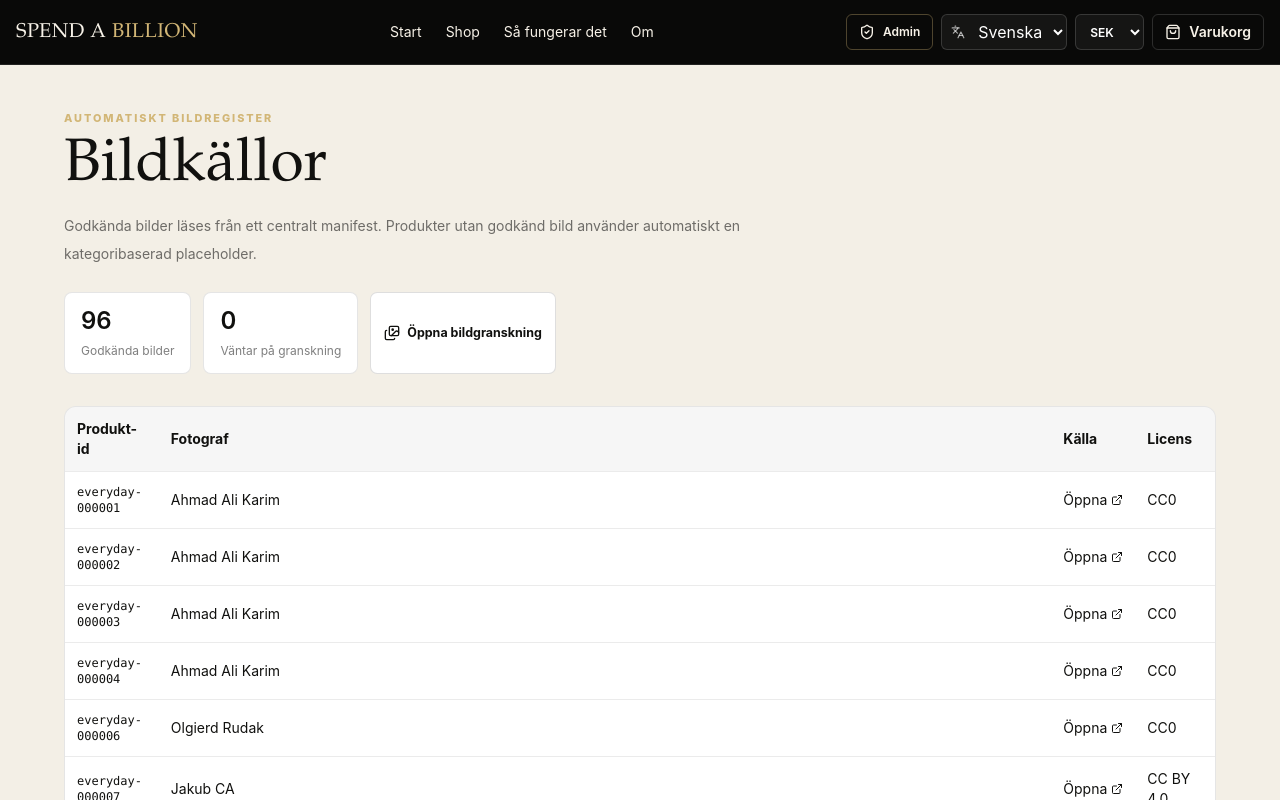
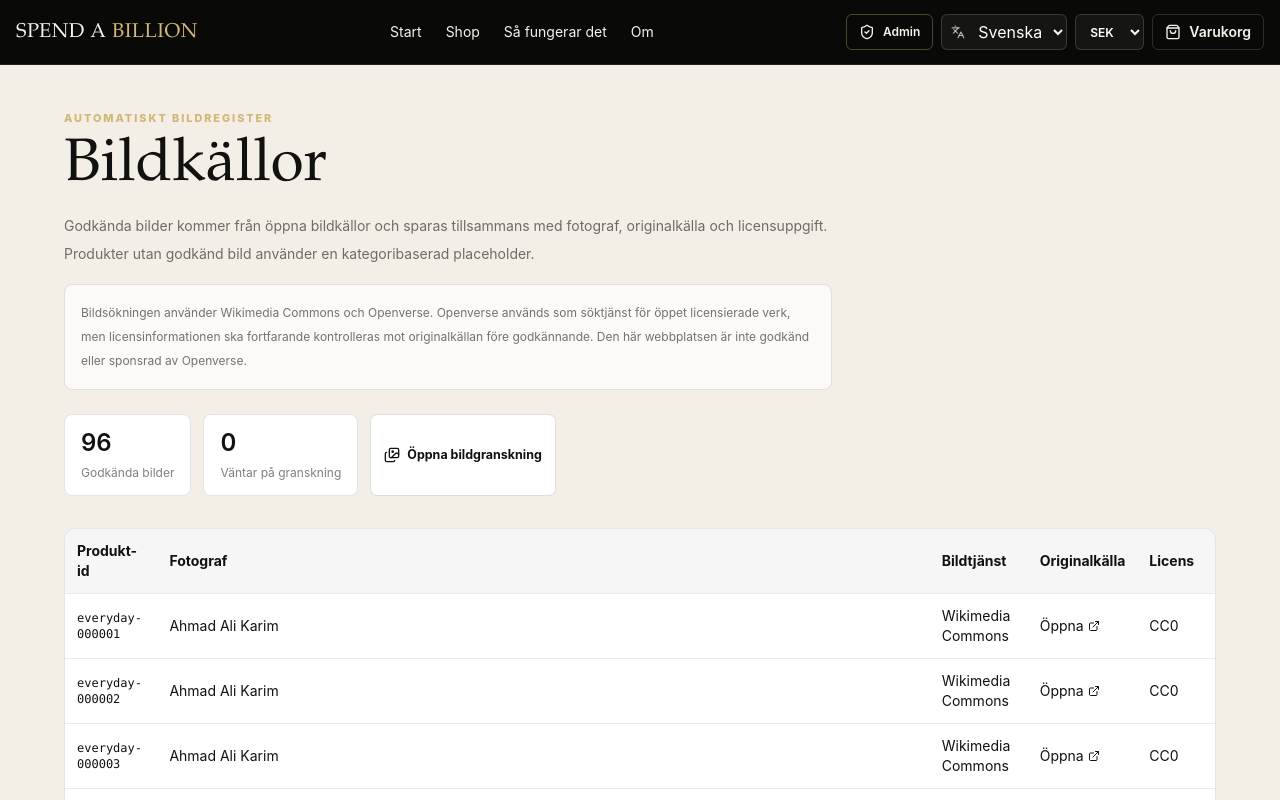
Before and after one commit to Baconpannkaka/spend-a-billion-image, a Next.js app: page /bildkallor in a window 1280 px wide. Shown: the top 800 px of the page. Built offline with nearby package versions, Linux system fonts and the light colour scheme.

Commit message:
feat(images): document multi-source image credits

```diff
--- a/src/app/bildkallor/page.tsx
+++ b/src/app/bildkallor/page.tsx
@@ -13,12 +13,24 @@ function readJson<T>(filename: string, fallback: T): T {
   catch { return fallback; }
 }
 
+function sourceName(sourceType?: string, provider?: string) {
+  if (sourceType === "openverse") return provider ? `Openverse · ${provider}` : "Openverse";
+  return "Wikimedia Commons";
+}
+
 export default function ImageSourcesPage() {
   const manifest = readJson<ImageManifest>("image-manifest.json", { version: 2, generatedAt: "", images: [] });
   const review = readJson<ImageReviewQueue>("image-review.json", { version: 2, generatedAt: "", items: [] });
   const sourced = manifest.images.filter((image) => image.status === "approved");
   const pending = review.items.filter((item) => item.status === "pending").length;
-  return <section className="bg-[var(--paper)] py-12 text-[var(--ink)]"><div className="shell max-w-6xl"><p className="eyebrow text-[var(--gold-dark)]">Automatiskt bildregister</p><h1 className="mt-3 font-display text-5xl md:text-6xl">Bildkällor</h1><p className="mt-4 max-w-3xl text-sm leading-7 text-black/55">Godkända bilder läses från ett centralt manifest. Produkter utan godkänd bild använder automatiskt en kategoribaserad placeholder.</p>
+  return <section className="bg-[var(--paper)] py-12 text-[var(--ink)]"><div className="shell max-w-6xl">
+    <p className="eyebrow text-[var(--gold-dark)]">Automatiskt bildregister</p>
+    <h1 className="mt-3 font-display text-5xl md:text-6xl">Bildkällor</h1>
+    <p className="mt-4 max-w-3xl text-sm leading-7 text-black/55">Godkända bilder kommer från öppna bildkällor och sparas tillsammans med fotograf, originalkälla och licensuppgift. Produkter utan godkänd bild använder en kategoribaserad placeholder.</p>
+    <div className="mt-4 max-w-3xl rounded-lg border border-black/10 bg-white/65 p-4 text-xs leading-6 text-black/55">
+      Bildsökningen använder Wikimedia Commons och Openverse. Openverse används som söktjänst för öppet licensierade verk, men licensinformationen ska fortfarande kontrolleras mot originalkällan före godkännande. Den här webbplatsen är inte godkänd eller sponsrad av Openverse.
+    </div>
     <div className="mt-6 flex flex-wrap gap-3"><div className="rounded-lg border border-black/10 bg-white px-4 py-3"><span className="block text-2xl font-semibold">{sourced.length}</span><span className="text-xs text-black/50">Godkända bilder</span></div><div className="rounded-lg border border-black/10 bg-white px-4 py-3"><span className="block text-2xl font-semibold">{pending}</span><span className="text-xs text-black/50">Väntar på granskning</span></div><Link href="/bildgranskning" className="secondary-button"><Images className="h-4 w-4" />Öppna bildgranskning</Link></div>
-    {sourced.length === 0 ? <div className="mt-8 rounded-xl border border-dashed border-black/20 bg-white/55 p-10 text-center"><ImageIcon className="mx-auto h-7 w-7 text-black/35" /><h2 className="mt-3 font-display text-3xl">Inga externa bilder är godkända ännu</h2><p className="mt-2 text-sm text-black/50">Kör Wikimedia-importen och granska resultaten. Godkända bilder visas automatiskt här och i shoppen.</p></div> : <div className="mt-8 overflow-x-auto rounded-xl border border-black/10 bg-white"><table className="w-full min-w-[760px] text-left text-sm"><thead className="bg-black/[.035]"><tr><th className="p-3">Produkt-id</th><th className="p-3">Fotograf</th><th className="p-3">Källa</th><th className="p-3">Licens</th></tr></thead><tbody>{sourced.map((image) => <tr key={image.productId} className="border-t border-black/8"><td className="p-3 font-mono text-xs">{image.productId}</td><td className="p-3">{image.creator ?? "Ej angivet"}</td><td className="p-3"><a href={image.sourceUrl} target="_blank" rel="noreferrer" className="inline-flex items-center gap-1 underline">Öppna <ExternalLink className="h-3 w-3" /></a></td><td className="p-3">{image.licenseUrl ? <a href={image.licenseUrl} target="_blank" rel="noreferrer" className="underline">{image.license}</a> : image.license}</td></tr>)}</tbody></table></div>}</div></section>;
+    {sourced.length === 0 ? <div className="mt-8 rounded-xl border border-dashed border-black/20 bg-white/55 p-10 text-center"><ImageIcon className="mx-auto h-7 w-7 text-black/35" /><h2 className="mt-3 font-display text-3xl">Inga externa bilder är godkända ännu</h2><p className="mt-2 text-sm text-black/50">Kör bildimporten och granska resultaten. Godkända bilder visas automatiskt här och i shoppen.</p></div> : <div className="mt-8 overflow-x-auto rounded-xl border border-black/10 bg-white"><table className="w-full min-w-[860px] text-left text-sm"><thead className="bg-black/[.035]"><tr><th className="p-3">Produkt-id</th><th className="p-3">Fotograf</th><th className="p-3">Bildtjänst</th><th className="p-3">Originalkälla</th><th className="p-3">Licens</th></tr></thead><tbody>{sourced.map((image) => <tr key={image.productId} className="border-t border-black/8"><td className="p-3 font-mono text-xs">{image.productId}</td><td className="p-3">{image.creator ?? "Ej angivet"}</td><td className="p-3">{sourceName(image.sourceType, image.provider)}</td><td className="p-3"><a href={image.sourceUrl} target="_blank" rel="noreferrer" className="inline-flex items-center gap-1 underline">Öppna <ExternalLink className="h-3 w-3" /></a></td><td className="p-3">{image.licenseUrl ? <a href={image.licenseUrl} target="_blank" rel="noreferrer" className="underline">{image.license}</a> : image.license}</td></tr>)}</tbody></table></div>}
+  </div></section>;
 }
```
